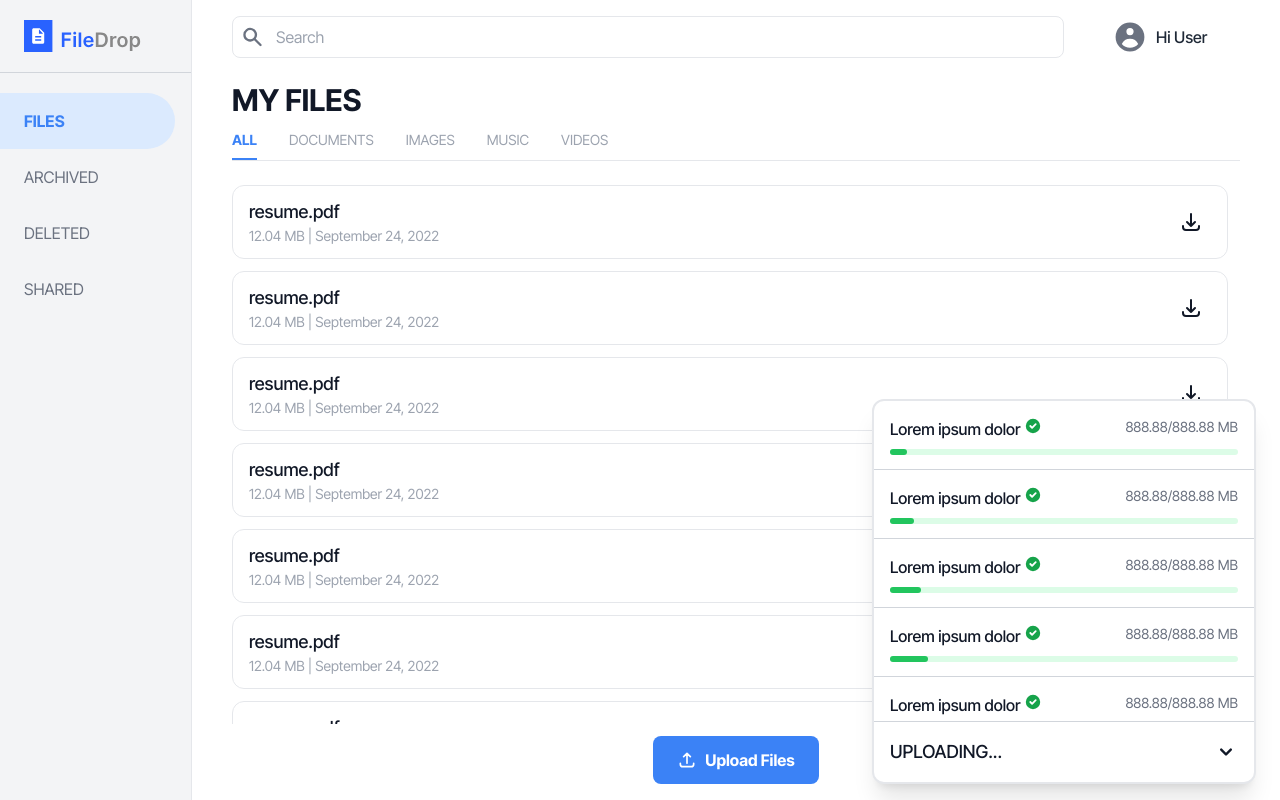
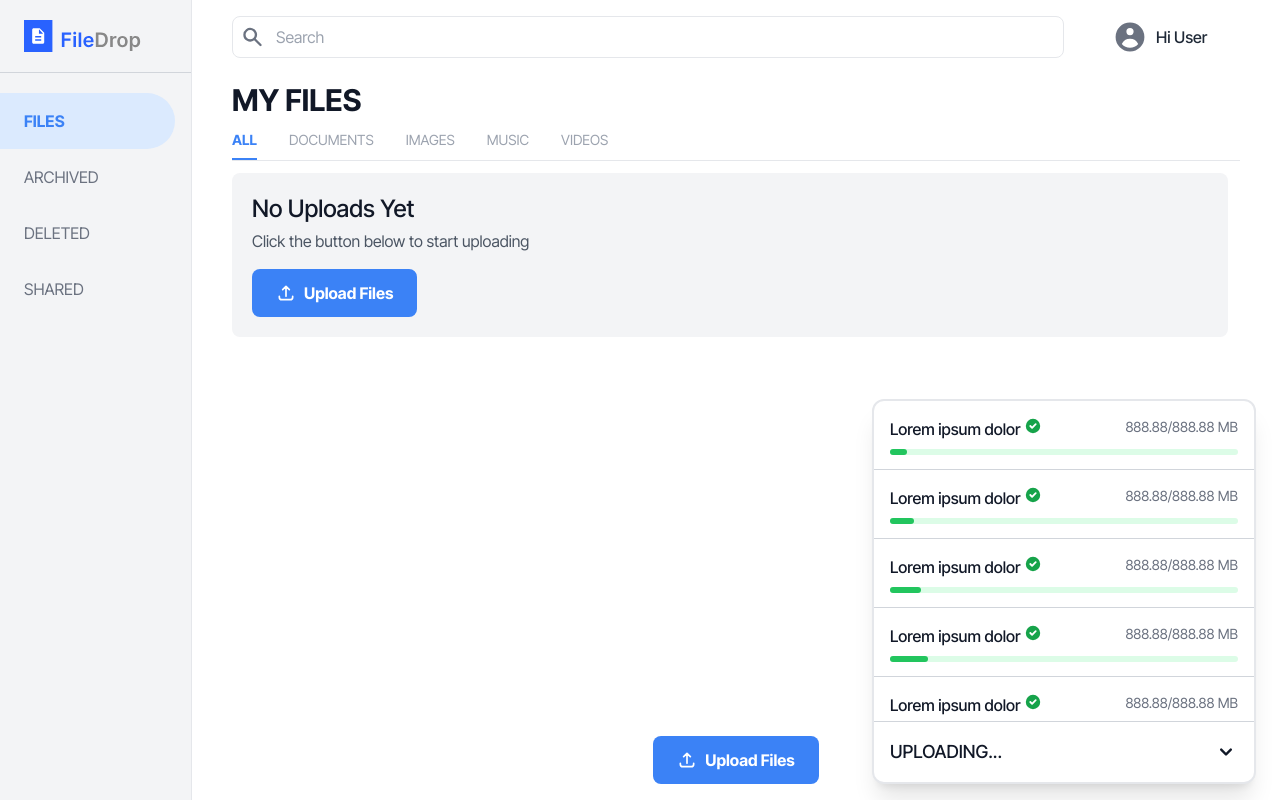
Before and after one commit to JatinBumbra/file-drop, a React (Vite) app: page / in a window 1280 px wide. Built offline with nearby package versions, Linux system fonts and the light colour scheme.

Commit message:
Create app context and add a dummy function to simulate file fetching

```diff
--- /dev/null
+++ b/src/@types/interface.ts
@@ -0,0 +1,15 @@
+export interface IAppContext {
+  files: FilesState;
+}
+
+export interface FilesState {
+  loading: boolean;
+  data: FileItem[];
+}
+
+export interface FileItem {
+  name: string;
+  uploadDate: string;
+  size: number;
+  downloadUrl?: string;
+}
--- a/src/App.tsx
+++ b/src/App.tsx
@@ -1,12 +1,15 @@
 import MainContent from './components/MainContent';
 import Sidebar from './components/Sidebar';
+import AppContextProvider from './context';
 
 function App() {
   return (
-    <div className='h-screen overflow-hidden flex text-gray-900'>
-      <Sidebar />
-      <MainContent />
-    </div>
+    <AppContextProvider>
+      <div className='h-screen overflow-hidden flex text-gray-900'>
+        <Sidebar />
+        <MainContent />
+      </div>
+    </AppContextProvider>
   );
 }
 
--- a/src/components/MainContent.tsx
+++ b/src/components/MainContent.tsx
@@ -7,9 +7,14 @@ import TabSelect from './TabSelect';
 import FileUploadModal from './FileUploadModal';
 import UploadProgress from './UploadProgress';
 // Icons
+import Spinner from '../assets/spinner.svg';
 import { HiUserCircle, HiOutlineUpload } from 'react-icons/hi';
+// Context
+import { useAppContext } from '../context';
 
 const MainContent = () => {
+  const { files } = useAppContext();
+
   const [selectFileModalOpen, setSelectFileModalOpen] =
     useState<boolean>(false);
 
@@ -28,17 +33,20 @@ const MainContent = () => {
       <TabSelect />
 
       <div className='transition-all flex-1 overflow-y-scroll my-3 pr-3'>
-        {true ? (
-          Array(10)
-            .fill(true)
-            .map((_, i) => <FileItem key={i} />)
+        {files.loading ? (
+          <div className='flex items-center'>
+            <img src={Spinner} alt='loading' className='h-16 w-16' />
+            <p className='text-lg font-medium'>Loading Files...</p>
+          </div>
+        ) : files.data.length ? (
+          files.data.map((_, i) => <FileItem key={i} />)
         ) : (
           <div className='p-5 bg-gray-100 rounded-lg'>
             <p className='text-2xl font-medium mb-1'>No Uploads Yet</p>
             <p className='text-gray-600 mb-4'>
               Click the button below to start uploading
             </p>
-            <Button>
+            <Button onClick={() => setSelectFileModalOpen(true)}>
               <HiOutlineUpload className='text-xl' />
               <span>Upload Files</span>
             </Button>
--- /dev/null
+++ b/src/context/index.tsx
@@ -0,0 +1,39 @@
+import {
+  createContext,
+  ReactNode,
+  useContext,
+  useEffect,
+  useState,
+} from 'react';
+import { FilesState, IAppContext } from '../@types/interface';
+
+const initAppState: IAppContext = {
+  files: {
+    loading: true,
+    data: [],
+  },
+};
+
+const AppContext = createContext({ ...initAppState });
+
+export const useAppContext = () => useContext(AppContext);
+
+const AppContextProvider = ({ children }: { children: ReactNode }) => {
+  const [files, setFiles] = useState<FilesState>({
+    ...initAppState.files,
+  });
+
+  const getFiles = () => {
+    setTimeout(() => {
+      setFiles((prev) => ({ ...prev, loading: false }));
+    }, 2000);
+  };
+
+  useEffect(getFiles, []);
+
+  return (
+    <AppContext.Provider value={{ files }}>{children}</AppContext.Provider>
+  );
+};
+
+export default AppContextProvider;
```
Also changed, not shown: src/assets/spinner.svg (added).
